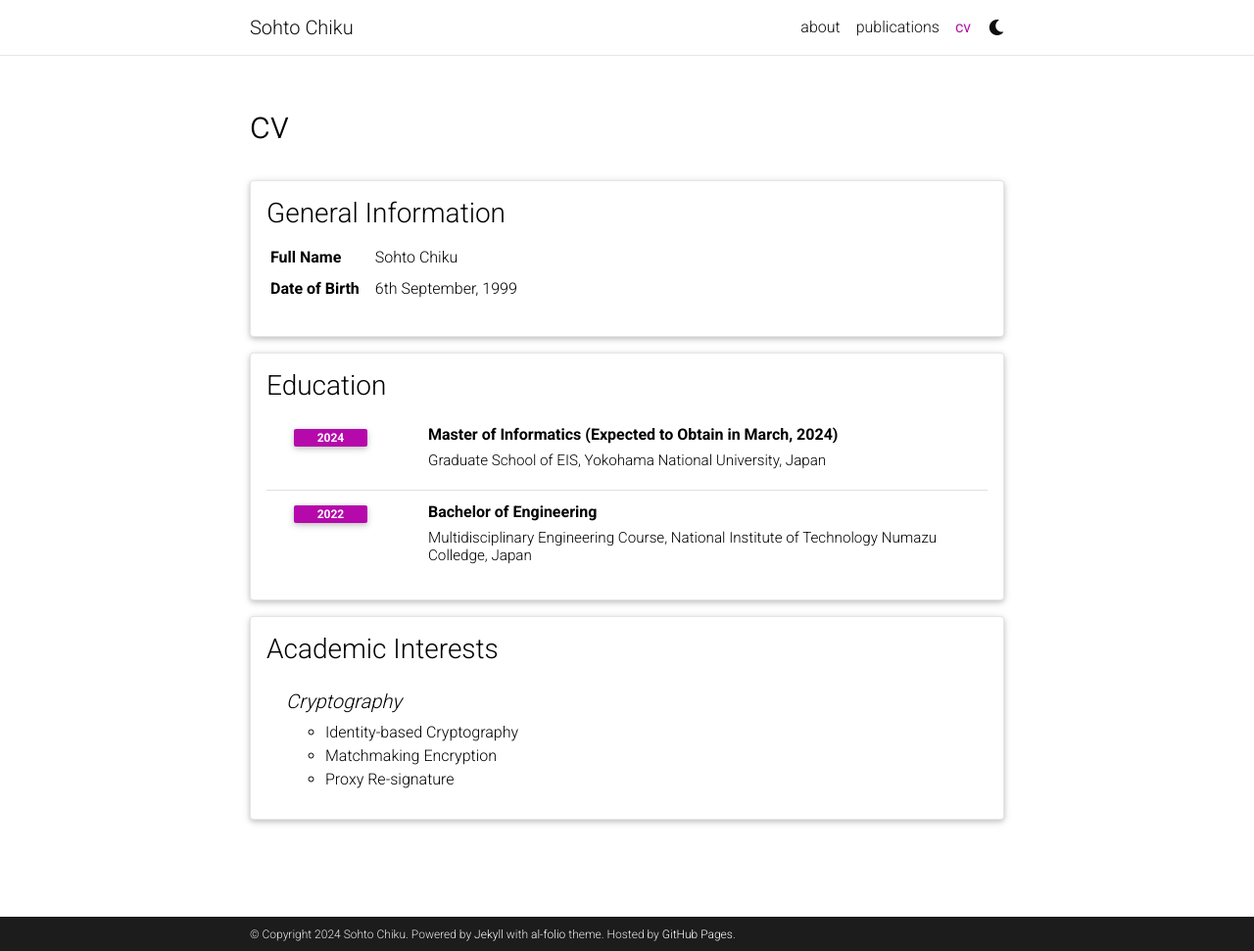
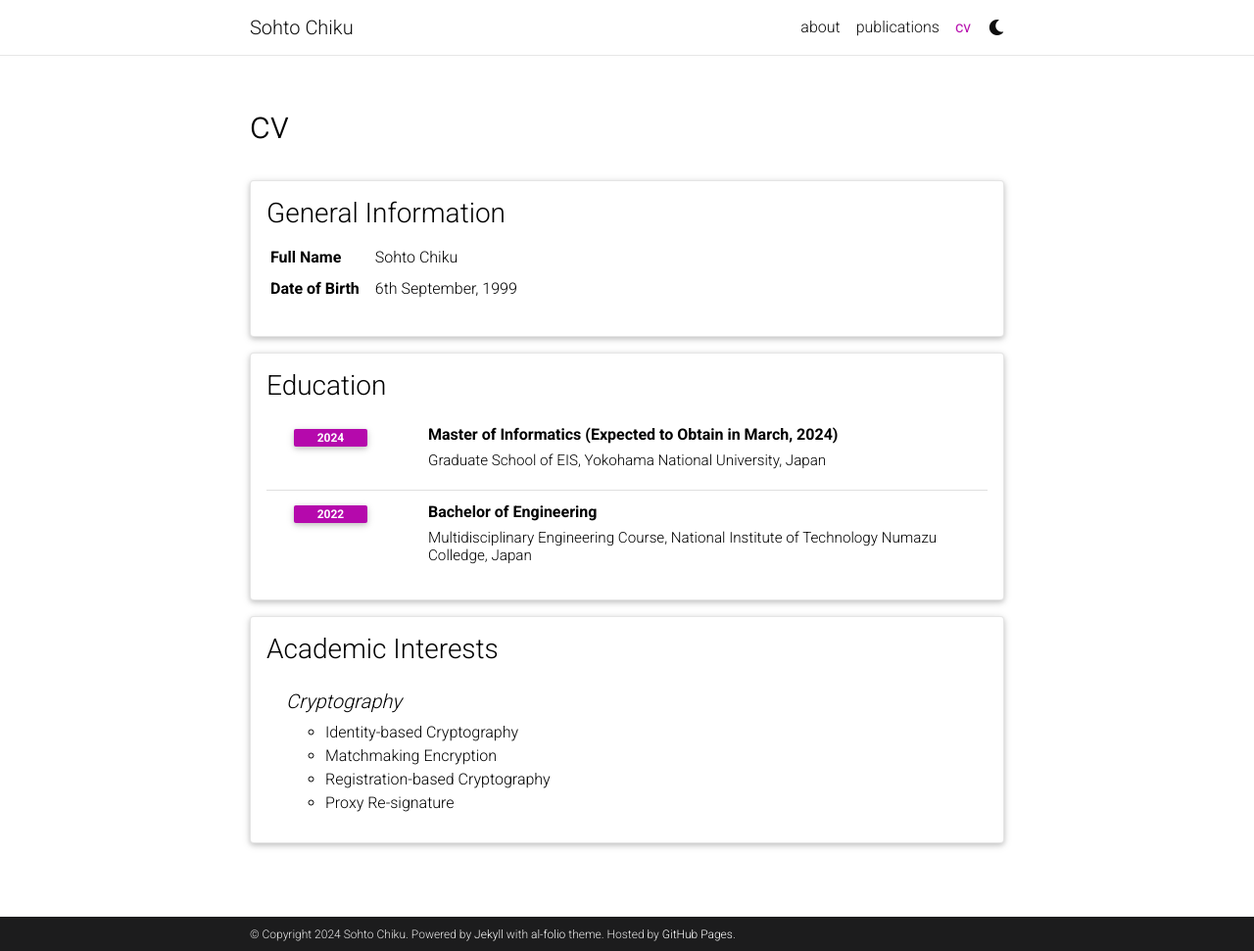
Before and after one commit to csort99/csort99.github.io, a Jekyll site: the page built from _pages/cv.md, in a window 1280 px wide and 971 px high. Shown: the whole window at 98% size. Built offline with Jekyll 4.4.1, drawn with Linux system fonts in a browser that asks for light colours; comment, search, counter and statistics services are not loaded; a style sheet for code colours, icons or effects is not loaded.

Commit message:
Update cv.yml

```diff
--- a/_data/cv.yml
+++ b/_data/cv.yml
@@ -27,4 +27,5 @@
       items:
         - Identity-based Cryptography
         - Matchmaking Encryption
+        - Registration-based Cryptography
         - Proxy Re-signature
```
